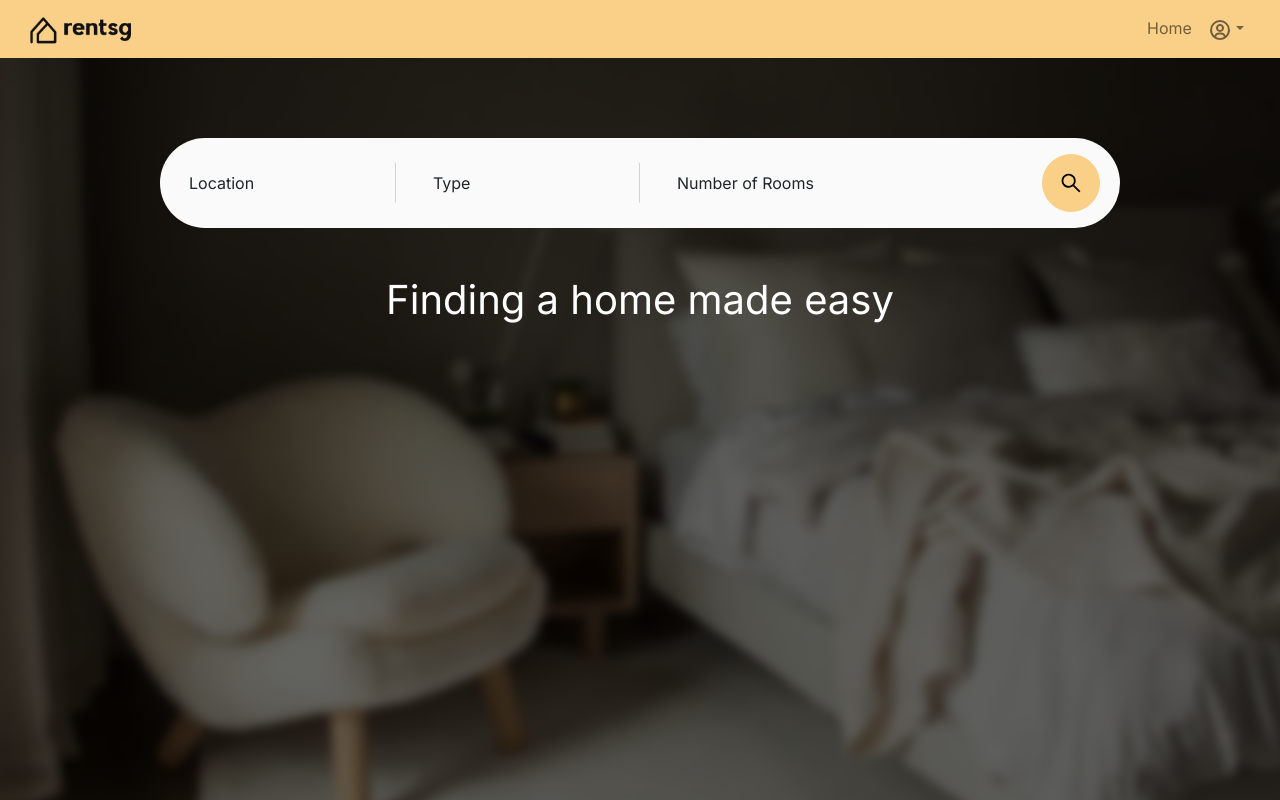
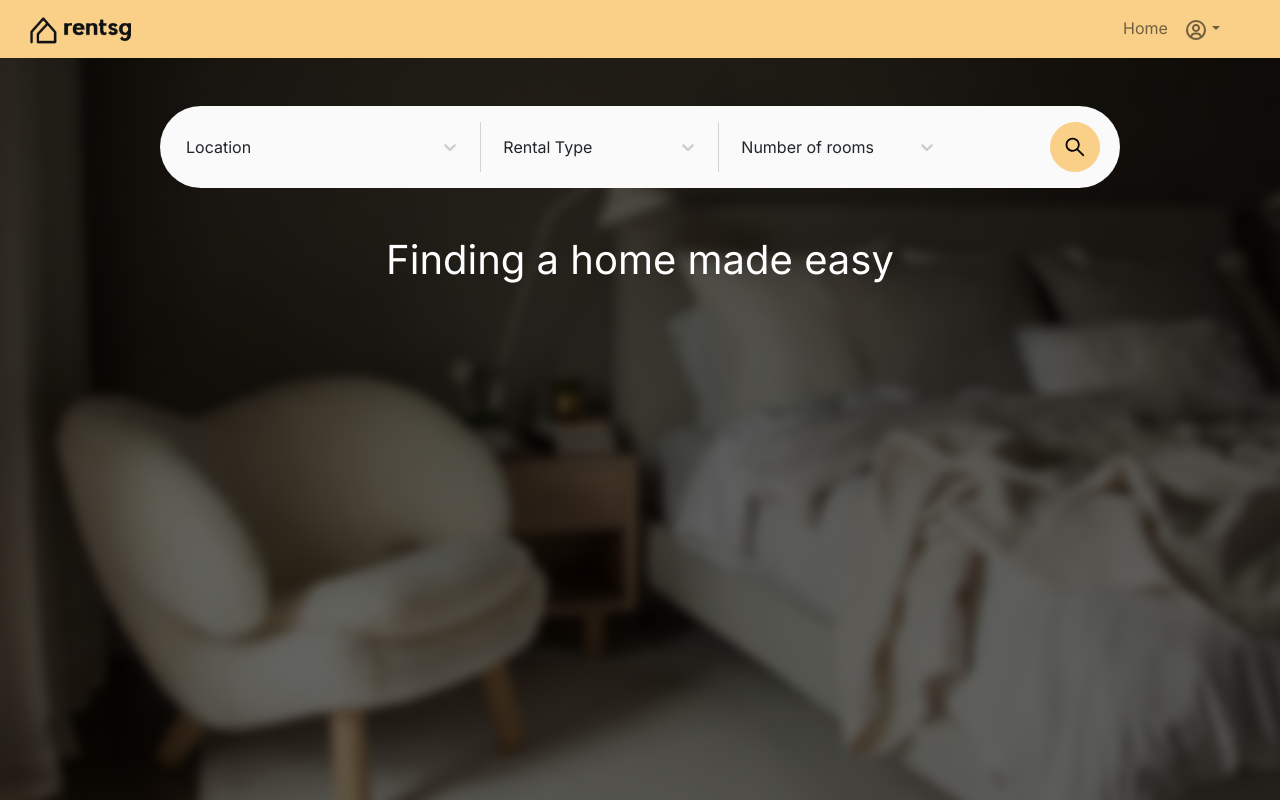
Before and after one commit to marcusfooo/CZ3002, a React (Create React App) app in the folder client/: page / in a window 1280 px wide. Built offline with nearby package versions, Linux system fonts and the light colour scheme; no server answers; what react-chat-engine would draw is missing.

Commit message:
Add additional filter functionality

```diff
--- a/client/package.json
+++ b/client/package.json
@@ -19,6 +19,7 @@
     "react-leaflet": "^3.2.5",
     "react-router-dom": "^6.2.1",
     "react-scripts": "4.0.3",
+    "react-select": "^5.2.2",
     "sass": "^1.49.0",
     "yup": "^0.32.11"
   },
--- a/client/src/components/DoubleSlider.js
+++ b/client/src/components/DoubleSlider.js
@@ -8,6 +8,7 @@ export default function DoubleSlider({
   max,
   searchParams,
   setSearchParams,
+  setOpenDropdown,
 }) {
   const [avg, setAvg] = useState((min + max) / 2);
   const [minVal, setMinVal] = useState(avg);
@@ -84,13 +85,14 @@ export default function DoubleSlider({
         </div>
       </div>
       <Button
-        onClick={() =>
+        onClick={() => {
           setSearchParams({
             ...searchParams,
             minPrice: minVal,
             maxPrice: maxVal,
-          })
-        }
+          });
+          setOpenDropdown(false);
+        }}
         className="mt-2"
         variant="secondary"
       >
--- /dev/null
+++ b/client/src/components/FilterForm.js
@@ -0,0 +1,140 @@
+import React from "react";
+import Form from "react-bootstrap/Form";
+import Row from "react-bootstrap/Row";
+import Col from "react-bootstrap/Col";
+import Button from "react-bootstrap/Button";
+import { AiOutlineSearch } from "react-icons/ai";
+import Container from "react-bootstrap/esm/Container";
+import { Controller, useForm } from "react-hook-form";
+import { createSearchParams, useNavigate } from "react-router-dom";
+import Select from "react-select";
+import { planningAreas } from "../planningArea";
+import "../styles/FilterForm.css";
+
+const selectStyles = {
+  control: (provided, state) => ({
+    ...provided,
+    backgroundColor: "transparent",
+    border: "none",
+    boxShadow: state.isFocused ? 0 : 0,
+  }),
+  container: (provided, state) => ({
+    ...provided,
+    width: "100%",
+  }),
+  valueContainer: (provided) => ({
+    ...provided,
+    backgroundColor: "transparent",
+    textOverflow: "ellipsis",
+    whiteSpace: "nowrap",
+    overflow: "hidden",
+    maxWidth: "100%",
+    flexWrap: "nowrap",
+  }),
+  indicatorSeparator: () => ({
+    display: "none",
+  }),
+  placeholder: (provided) => ({
+    ...provided,
+    color: "#212529",
+  }),
+};
+
+export default function FilterForm() {
+  const { handleSubmit, control } = useForm();
+  const navigate = useNavigate();
+
+  const onSearch = (data) => {
+    console.log(data);
+    navigate({
+      pathname: "/listing",
+      search: `?${createSearchParams(data)}`,
+    });
+  };
+
+  const locationOptions = planningAreas.map((area) => {
+    return { value: area, label: area };
+  });
+
+  const typeOptions = [
+    { value: "unit", label: "Whole Unit" },
+    { value: "room", label: "Individual Unit" },
+  ];
+
+  const numberOptions = [
+    { value: "1", label: "1" },
+    { value: "2", label: "2" },
+  ];
+
+  return (
+    <Form className="searchForm" onSubmit={handleSubmit(onSearch)}>
+      <Container fluid="lg" className="form-container">
+        <Row>
+          <Col sm={4} className="field">
+            <Controller
+              control={control}
+              name="location"
+              render={({ field: { onChange, value, name, ref } }) => (
+                <Select
+                  className="form-floating"
+                  inputRef={ref}
+                  isMulti
+                  isSearchable
+                  styles={selectStyles}
+                  options={locationOptions}
+                  placeholder="Location"
+                  value={locationOptions.find((c) => c.value === value)}
+                  onChange={(val) => onChange(val.map((v) => v.value))}
+                />
+              )}
+            />
+          </Col>
+          <Col sm={3} className="field">
+            <Controller
+              control={control}
+              name="type"
+              render={({ field: { onChange, value, name, ref } }) => (
+                <Select
+                  isClearable
+                  className="form-floating"
+                  inputRef={ref}
+                  styles={selectStyles}
+                  options={typeOptions}
+                  placeholder="Rental Type"
+                  value={typeOptions.find((c) => c.value === value)}
+                  onChange={(val) => onChange(val?.value)}
+                />
+              )}
+            />
+          </Col>
+          <Col sm={3} className="field">
+            <Controller
+              control={control}
+              name="number"
+              render={({ field: { onChange, value, name, ref } }) => (
+                <Select
+                  isClearable
+                  className="form-floating"
+                  inputRef={ref}
+                  styles={selectStyles}
+                  options={numberOptions}
+                  placeholder="Number of rooms"
+                  value={numberOptions.find((c) => c.value === value)}
+                  onChange={(val) => onChange(val?.value)}
+                />
+              )}
+            />
+          </Col>
+          <Col
+            sm={2}
+            className="d-flex p-0 justify-content-end align-items-center"
+          >
+            <Button type="submit" className="search-button">
+              <AiOutlineSearch size={"1.5em"} />
+            </Button>
+          </Col>
+        </Row>
+      </Container>
+    </Form>
+  );
+}
--- a/client/src/components/Header.js
+++ b/client/src/components/Header.js
@@ -7,11 +7,15 @@ import LoginModal from "./LoginModal";
 import { useUser } from "../contexts/UserContext";
 import { BiUserCircle } from "react-icons/bi";
 import axios from "../axios";
-import { Link } from "react-router-dom";
+import { Link, useLocation } from "react-router-dom";
 import "../styles/Header.css";
+import FilterForm from "./FilterForm";
+import Row from "react-bootstrap/Row";
+import Col from "react-bootstrap/Col";
 
 export default function Header() {
   const { currentUser, setCurrentUser } = useUser();
+  const location = useLocation();
 
   const logout = async () => {
     try {
@@ -25,6 +29,8 @@ export default function Header() {
   return (
     <Navbar className="header px-3" bg="primary" expand="sm">
       <Container fluid>
+        <Row className="w-100">
+          <Col md="auto" className="d-flex align-items-center">
             <Navbar.Brand href="/">
               <img
                 src="/rentsg.png"
@@ -32,9 +38,12 @@ export default function Header() {
                 alt=""
               />
             </Navbar.Brand>
-        <Navbar.Toggle aria-controls="basic-navbar-nav" />
+          </Col>
+          <Col>{location.pathname !== "/" && <FilterForm />}</Col>
+          <Col md="auto" className="d-flex align-items-center">
+            <Navbar.Toggle className="mt-2" aria-controls="basic-navbar-nav" />
             <Navbar.Collapse id="basic-navbar-nav">
-          <Nav className="ms-auto">
+              <Nav>
                 <Nav.Link href="/">Home</Nav.Link>
                 {currentUser && (
                   <Nav.Link as={Link} to="/create-listing">
@@ -57,7 +66,9 @@ export default function Header() {
                   {currentUser && (
                     <NavDropdown.Item onClick={logout}>Logout</NavDropdown.Item>
                   )}
-              <NavDropdown.Item href="#action/3.3">Something</NavDropdown.Item>
+                  <NavDropdown.Item href="#action/3.3">
+                    Something
+                  </NavDropdown.Item>
                   <NavDropdown.Divider />
                   <NavDropdown.Item href="#action/3.4">
                     Separated link
@@ -65,6 +76,8 @@ export default function Header() {
                 </NavDropdown>
               </Nav>
             </Navbar.Collapse>
+          </Col>
+        </Row>
       </Container>
     </Navbar>
   );
--- a/client/src/components/Home.js
+++ b/client/src/components/Home.js
@@ -1,55 +1,14 @@
 import React from "react";
 import "../styles/Home.css";
-import Form from "react-bootstrap/Form";
-import Row from "react-bootstrap/Row";
-import Col from "react-bootstrap/Col";
-import FloatingLabel from "react-bootstrap/FloatingLabel";
-import Button from "react-bootstrap/Button";
-import { AiOutlineSearch } from "react-icons/ai";
-import Container from "react-bootstrap/esm/Container";
-import { useForm } from "react-hook-form";
-import { createSearchParams, useNavigate } from "react-router-dom";
+import FilterForm from "./FilterForm";
 
 export default function Home() {
-  const { register, handleSubmit } = useForm();
-  const navigate = useNavigate();
-
-  const onSearch = (data) => {
-    console.log(data);
-    navigate({
-      pathname: "/listing",
-      search: `?${createSearchParams(data)}`,
-    });
-  };
   return (
     <div className="home">
       <div className="bg"></div>
-      <Form className="searchForm" onSubmit={handleSubmit(onSearch)}>
-        <Container fluid="sm" className="form-container">
-          <Row>
-            <Col sm>
-              <FloatingLabel label="Location">
-                <Form.Control {...register("location")} placeholder="Geylang" />
-              </FloatingLabel>
-            </Col>
-            <Col sm>
-              <FloatingLabel label="Type">
-                <Form.Control {...register("type")} placeholder="type" />
-              </FloatingLabel>
-            </Col>
-            <Col sm>
-              <FloatingLabel label="Number of Rooms">
-                <Form.Control {...register("number")} placeholder="number" />
-              </FloatingLabel>
-            </Col>
-            <Col sm className="d-flex justify-content-end p-0">
-              <Button type="submit" className="search-button">
-                <AiOutlineSearch size={"1.5em"} />
-              </Button>
-            </Col>
-          </Row>
-        </Container>
-      </Form>
+      <div className="mt-5">
+        <FilterForm />
+      </div>
       <h1 className="text-center text-white mt-5">Finding a home made easy</h1>
     </div>
   );
--- /dev/null
+++ b/client/src/planningArea.js
@@ -0,0 +1,57 @@
+export const planningAreas = [
+  "Ang Mo Kio",
+  "Bedok",
+  "Bishan",
+  "Boon Lay",
+  "Bukit Batok",
+  "Bukit Merah",
+  "Bukit Panjang",
+  "Bukit Timah",
+  "Central Water Catchment",
+  "Changi",
+  "Changi Bay",
+  "Choa Chu Kang",
+  "Clementi",
+  "Downtown Core",
+  "Geylang",
+  "Hougang",
+  "Jurong East",
+  "Jurong West",
+  "Kallang",
+  "Lim Chu Kang",
+  "Mandai",
+  "Marina East",
+  "Marina South",
+  "Marine Parade",
+  "Museum",
+  "Newton",
+  "North-Eastern Islands",
+  "Novena",
+  "Orchard",
+  "Outram",
+  "Pasir Ris",
+  "Paya Lebar",
+  "Pioneer",
+  "Punggol",
+  "Queenstown",
+  "River Valley",
+  "Rochor",
+  "Seletar",
+  "Sembawang",
+  "Sengkang",
+  "Serangoon",
+  "Simpang",
+  "Singapore River",
+  "Southern Islands",
+  "Straits View",
+  "Sungei",
+  "Tampines",
+  "Tanglin",
+  "Tengah",
+  "Toa Payoh",
+  "Tuas",
+  "Western Islands",
+  "Western Water Catchment",
+  "Woodlands",
+  "Yishun",
+];
--- /dev/null
+++ b/client/src/styles/FilterForm.css
@@ -0,0 +1,32 @@
+.form-container {
+  background-color: var(--bg);
+  border-radius: 10vw;
+  margin: 0 auto;
+  padding: 1em;
+  max-width: 960px;
+}
+
+.form-container .form-control {
+  background-color: var(--bg);
+  border: none;
+}
+
+.form-container .form-control:focus {
+  box-shadow: none;
+}
+
+.form-container .field {
+  display: flex;
+  align-items: center;
+}
+
+.form-container .field:nth-child(-n + 2) {
+  border-right: 1px solid lightgrey;
+}
+
+.search-button {
+  height: 50px;
+  width: 50px;
+  margin-right: 1em;
+  border-radius: 50%;
+}
--- a/client/src/styles/Home.css
+++ b/client/src/styles/Home.css
@@ -21,45 +21,3 @@
   transform: scale(1.05);
   z-index: -1;
 }
-
-.form-container {
-  background-color: var(--bg);
-  border-radius: 10vw;
-  margin: 0 auto;
-  padding: 1em;
-  max-width: 960px;
-}
-
-.form-container .form-control {
-  background-color: var(--bg);
-  border: none;
-}
-
-.form-container .form-control:focus {
-  box-shadow: none;
-}
-
-.form-container .col-sm {
-  position: relative;
-}
-
-.form-container .col-sm:nth-child(-n + 2) .form-floating::before {
-  content: "";
-  position: absolute;
-  top: 50%;
-  right: 0;
-  height: 70%;
-  width: 1px;
-  transform: translateY(-50%);
-  background-color: lightgrey;
-}
-
-.search-button {
-  padding: 0.75em 1em;
-  margin-right: 1em;
-  border-radius: 50%;
-}
-
-.searchForm {
-  margin-top: 5em;
-}
```
Also changed, not shown: client/src/components/Dashboard.js (+9 -2 lines), 2 other files (tests, documents, lock files or other folders). Lines whose indentation alone changed are shown as unchanged.
